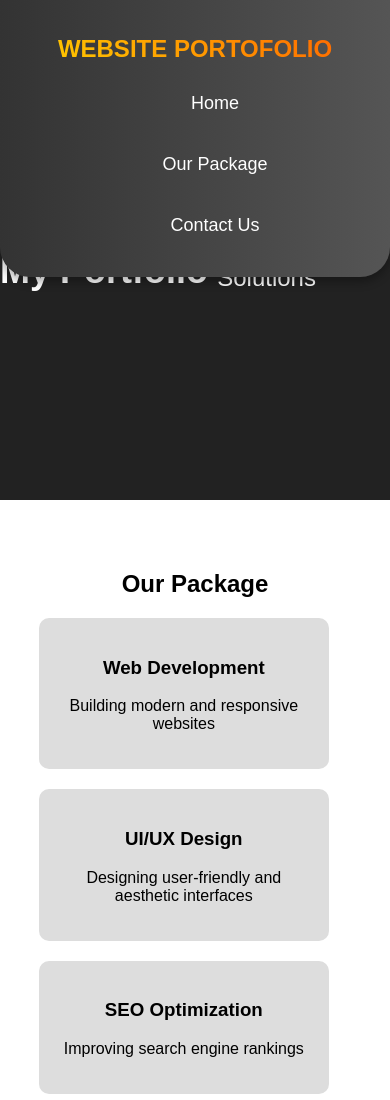
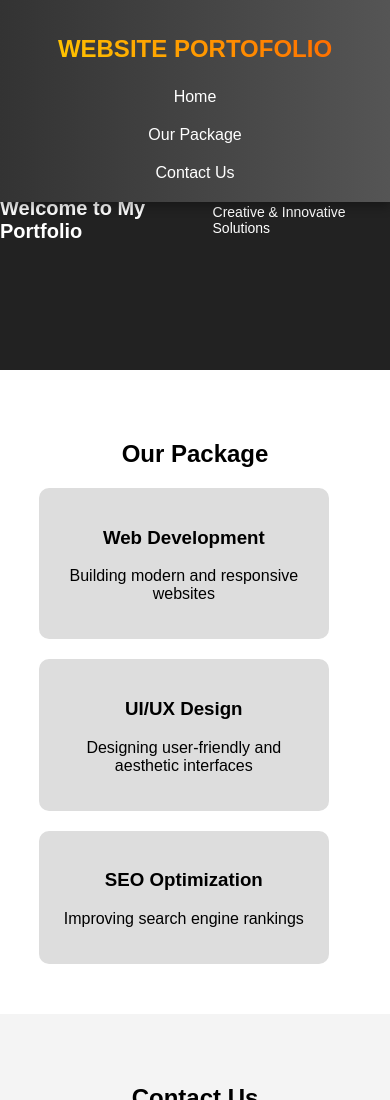
Before and after one commit to revou-fundamental-course/17-feb-25-RizkyAgungKurnia, a plain HTML site: page index.html in a window 390 px wide. Shown: the top 1100 px of the page. Drawn offline with Linux system fonts and the light colour scheme.

Commit message:
upgrade responsive

```diff
--- a/css/style.css
+++ b/css/style.css
@@ -1,23 +1,24 @@
+/* General Styles */
 html {
     scroll-behavior: smooth;
 }
-
 body {
     font-family: Arial, sans-serif;
     margin: 0;
     padding: 0;
     background-color: #f4f4f4;
 }
+
 .container {
     width: 80%;
     margin: auto;
     overflow: hidden;
 }
 
+/* Navbar */
 nav {
     background: linear-gradient(90deg, #333, #555);
     padding: 15px 0;
-    border-radius: 0 0 30px 30px;
     position: fixed;
     top: 0;
     width: 100%;
@@ -25,7 +26,6 @@ nav {
     text-align: center;
     box-shadow: 0px 5px 10px rgba(0, 0, 0, 0.3);
 }
-
 
 .logo {
     text-transform: uppercase;
@@ -36,23 +36,22 @@ nav {
     color: transparent;
     transition: transform 0.3s ease;
 }
-
 .logo:hover {
     transform: scale(1.1);
 }
-
 
 .nav-links {
     display: flex;
     justify-content: center;
     gap: 20px;
+    list-style: none;
+    margin: 0;
+    padding: 0;
 }
 
 .nav-links li {
-    display: inline;
     margin: 0 15px;
 }
-
 
 .nav-links a {
     color: white;
@@ -62,11 +61,6 @@ nav {
     position: relative;
     transition: color 0.3s ease-in-out;
 }
-
-.nav-links a:hover {
-    color: orange;
-}
-
 
 .nav-links a::after {
     content: "";
@@ -84,30 +78,14 @@ nav {
     width: 100%;
 }
 
-
-nav.scrolled {
-    background: rgba(51, 51, 51, 0.9);
-    padding: 10px 0;
-}
-
-
-@media screen and (max-width: 768px) {
-    .nav-links {
-        display: flex;
-        flex-direction: column;
-        align-items: center;
-    }
-    .nav-links li {
-        margin: 10px 0;
-    }
-}
-
-
+/* Banner */
 .banner {
     height: 500px;
     position: relative;
     background: #222;
+    margin-top: 70px; /* Adjust for fixed navbar */
 }
+
 .slide-container {
     position: absolute;
     width: 100%;
@@ -115,6 +93,7 @@ nav.scrolled {
     display: flex;
     overflow: hidden;
 }
+
 .slide {
     min-width: 100%;
     transition: 0.5s;
@@ -127,17 +106,19 @@ nav.scrolled {
     background-position: center;
 }
 
-
+/* Services */
 .services {
     padding: 50px 0;
     text-align: center;
     background: white;
 }
+
 .service-items {
     display: flex;
     justify-content: center;
     gap: 20px;
 }
+
 .service-item {
     background: #ddd;
     padding: 20px;
@@ -145,17 +126,19 @@ nav.scrolled {
     width: 30%;
 }
 
-
+/* Contact */
 .contact {
     padding: 50px 0;
     text-align: center;
 }
+
 form {
     display: flex;
     flex-direction: column;
     width: 50%;
     margin: auto;
 }
+
 input, textarea {
     margin: 10px 0;
     padding: 10px;
@@ -163,6 +146,7 @@ input, textarea {
     border: 1px solid #ccc;
     border-radius: 5px;
 }
+
 button {
     background: #333;
     color: white;
@@ -171,14 +155,45 @@ button {
     cursor: pointer;
 }
 
+/* Responsive Design */
 @media screen and (max-width: 768px) {
+    .nav-links {
+        flex-direction: column;
+        align-items: center;
+        gap: 10px;
+    }
+
+    .nav-links li {
+        margin: 5px 0;
+    }
+
+    .nav-links a {
+        font-size: 16px;
+    }
+
     .service-items {
         flex-direction: column;
     }
+
     .service-item {
         width: 80%;
     }
+
     form {
         width: 80%;
     }
 }
+
+@media screen and (max-width: 480px) {
+    .banner {
+        height: 300px;
+    }
+
+    .slide h2 {
+        font-size: 20px;
+    }
+
+    .slide p {
+        font-size: 14px;
+    }
+}
--- a/index.html
+++ b/index.html
@@ -7,7 +7,7 @@
     <link rel="stylesheet" href="css/style.css">
 </head>
 <body>
-
+    <!-- Navbar -->
     <nav>
         <div class="container">
             <h1 class="logo">Website Portofolio</h1>
@@ -19,7 +19,8 @@
         </div>
     </nav>
 
-      <section id="home" class="banner">
+    <!-- Banner Section -->
+    <section id="home" class="banner">
         <div class="slide-container">
             <div class="slide active">
                 <h2>Welcome to My Portfolio</h2>
@@ -36,6 +37,7 @@
         </div>
     </section>
 
+    <!-- Services Section -->
     <section id="package" class="services">
         <div class="container">
             <h2>Our Package</h2>
@@ -56,6 +58,7 @@
         </div>
     </section>
 
+    <!-- Contact Section -->
     <section id="contact" class="contact">
         <div class="container">
             <h2>Contact Us</h2>
--- a/js/script.js
+++ b/js/script.js
@@ -1,3 +1,4 @@
+// Slider Functionality
 let index = 0;
 const slides = document.querySelectorAll('.slide');
 
@@ -10,12 +11,12 @@ function showSlide() {
 
 setInterval(showSlide, 3000);
 
+// Smooth Scrolling
 document.querySelectorAll('.nav-links a').forEach(anchor => {
     anchor.addEventListener('click', function(event) {
         event.preventDefault();
         const targetId = this.getAttribute('href').substring(1);
         const targetElement = document.getElementById(targetId);
-
         if (targetElement) {
             window.scrollTo({
                 top: targetElement.offsetTop - 70,
@@ -25,7 +26,7 @@ document.querySelectorAll('.nav-links a').forEach(anchor => {
     });
 });
 
-
+// Form Validation
 const form = document.getElementById('contact-form');
 const errorMessage = document.getElementById('error-message');
 
@@ -45,11 +46,3 @@ form.addEventListener('submit', function(event) {
     alert('Message sent successfully!');
     form.reset();
 });
-
-document.addEventListener('DOMContentLoaded', function() {
-    const navbar = document.querySelector('nav');
-    navbar.style.position = 'fixed';
-    navbar.style.top = '0';
-    navbar.style.width = '100%';
-    navbar.style.zIndex = '1000';
-});
```
